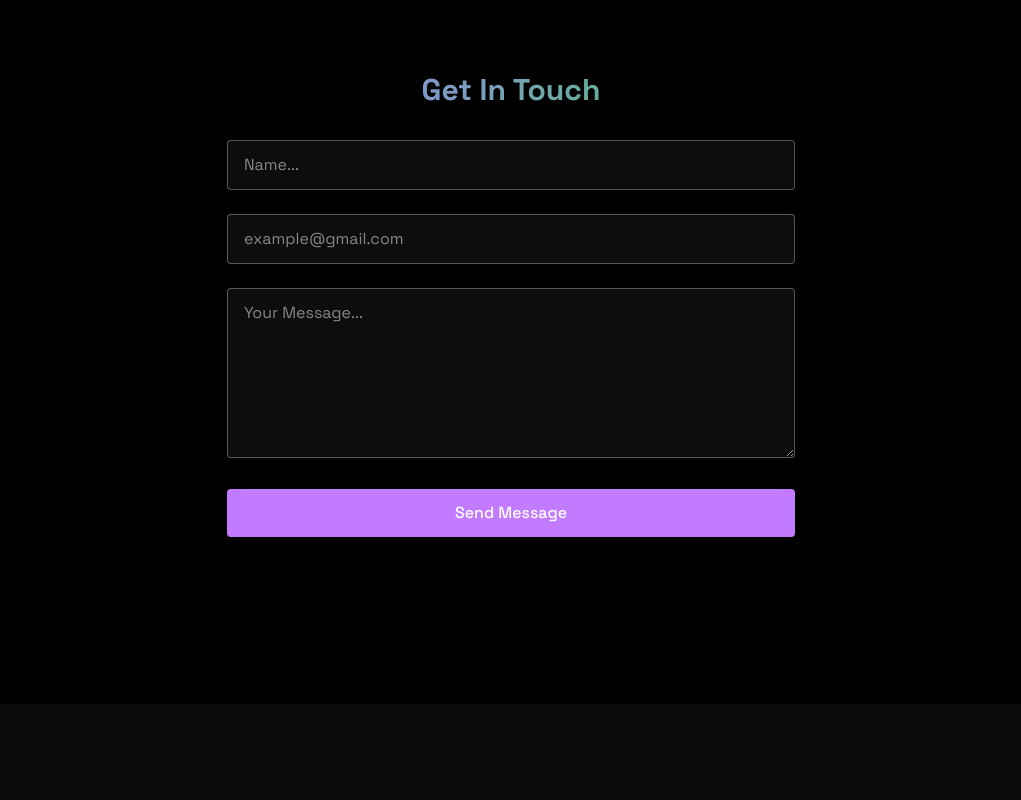
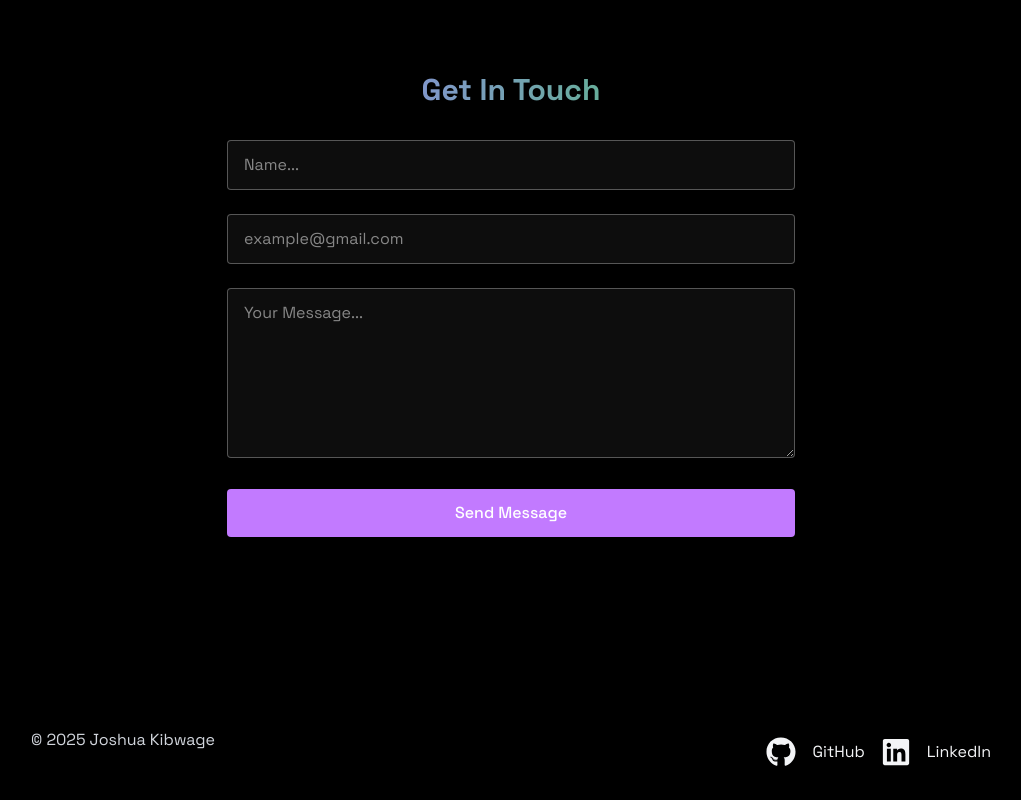
Before and after one commit to Joshuakibwage/official-portfolio, a React (Vite) app: page / in a window 1280 px wide. Shown: the part 2802-3602 px from the top of the page, without its empty margins (129-1150 px from the left). Before the commit the page ends 3506 px from the top, so only its background shows below. Built offline with nearby package versions, Linux system fonts and the light colour scheme.

Commit message:
Add footer component

```diff
--- a/src/App.jsx
+++ b/src/App.jsx
@@ -7,6 +7,7 @@ import Home from "./components/sections/Home";
 import About from "./components/sections/About";
 import Projects from "./components/sections/Projects";
 import Contact from "./components/sections/Contact";
+import Footer from "./components/Footer";
 
 
 
@@ -30,6 +31,7 @@ import Contact from "./components/sections/Contact";
           <About />
           <Projects />
           <Contact />
+          <Footer />
         </div>
      </>
    )
--- /dev/null
+++ b/src/components/Footer.jsx
@@ -0,0 +1,35 @@
+import { FaGithub } from "react-icons/fa";
+import { FaLinkedin } from "react-icons/fa";
+
+const Footer = () => {
+    return(
+        <footer className="w-full py-6 ">
+          <div className="w-3/4 mx-auto flex flex-col items-center space-y-6 md:flex-row md:justify-between
+            md:items-center ">
+            <div>
+                <p className="text-gray-300">&copy; 2025 Joshua Kibwage</p>
+            </div>
+            <div className="flex gap-4">
+                <a
+                    href="https://github.com/Joshuakibwage"
+                    target="_blank"
+                    className="hover:-translate-y-1 flex items-center gap-4"
+                >
+                    <FaGithub size={30}/>
+                    GitHub
+                </a>
+                <a
+                    href="www.linkedin.com/in/joshua-kibwage-b19556321"
+                    target="_blank"
+                    className="hover:translate-y-1 flex items-center gap-4"
+                >
+                    <FaLinkedin size={30}/>
+                    LinkedIn
+                </a>
+            </div>
+          </div>
+        </footer>
+    )
+}
+
+export default Footer;
```
